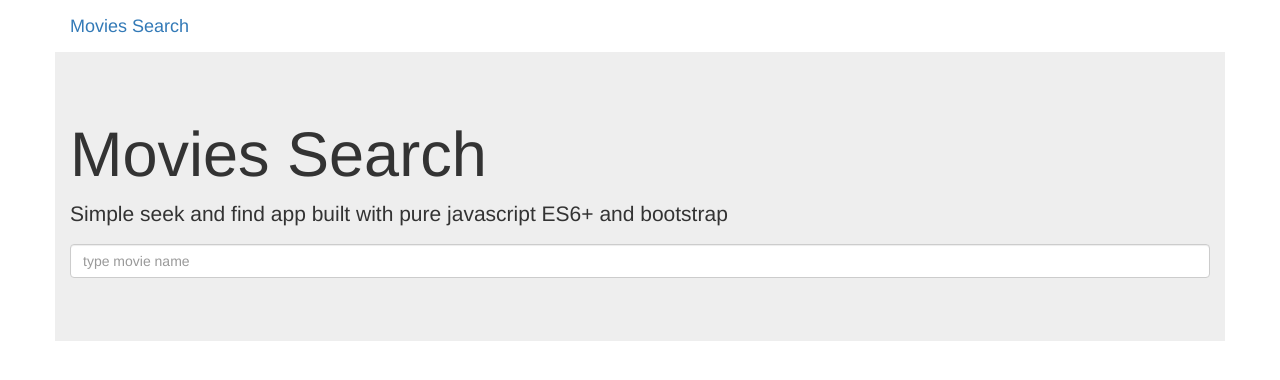
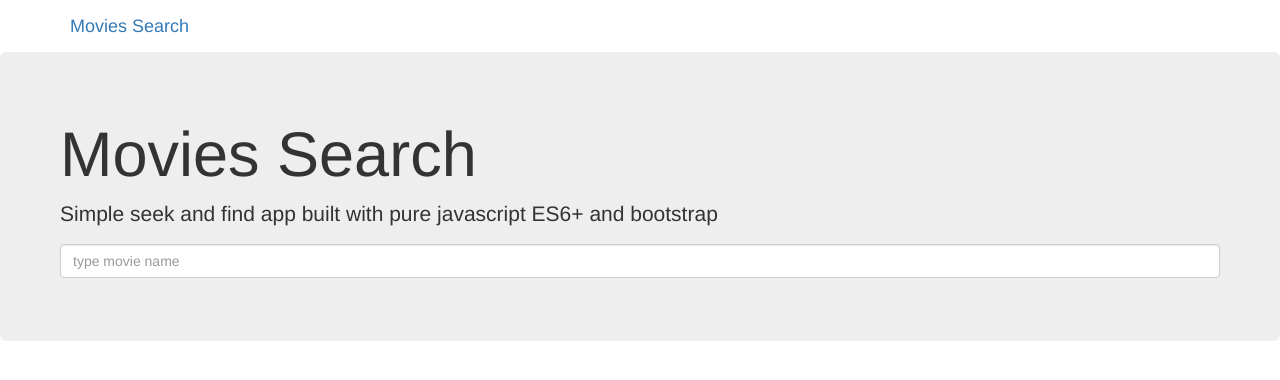
Before and after one commit to IMM9O/-practice-js-apps, a plain HTML site: page index.html in a window 1280 px wide. Drawn offline with nearby package versions, Linux system fonts and the light colour scheme.

Commit message:
fix jumbotron styles

```diff
--- a/css/main.css
+++ b/css/main.css
@@ -1,3 +1,7 @@
+.container-fluid {
+    padding: 0;
+}
+
 .navbar-component {
     margin: 0;
     border-radius: 0;
--- a/index.html
+++ b/index.html
@@ -23,9 +23,8 @@
         </div>
     </nav>
 
-    <div class="container-flud search-component">
-
-        <div class="container jumbotron">
+    <div class="container-fluid search-component">
+        <div class="jumbotron">
             <h1>Movies Search</h1>
             <p>Simple seek and find app built with pure javascript ES6+ and bootstrap</p>
             <p><input type="search" id="searchText" class="form-control" placeholder="type movie name"> </p>
```
